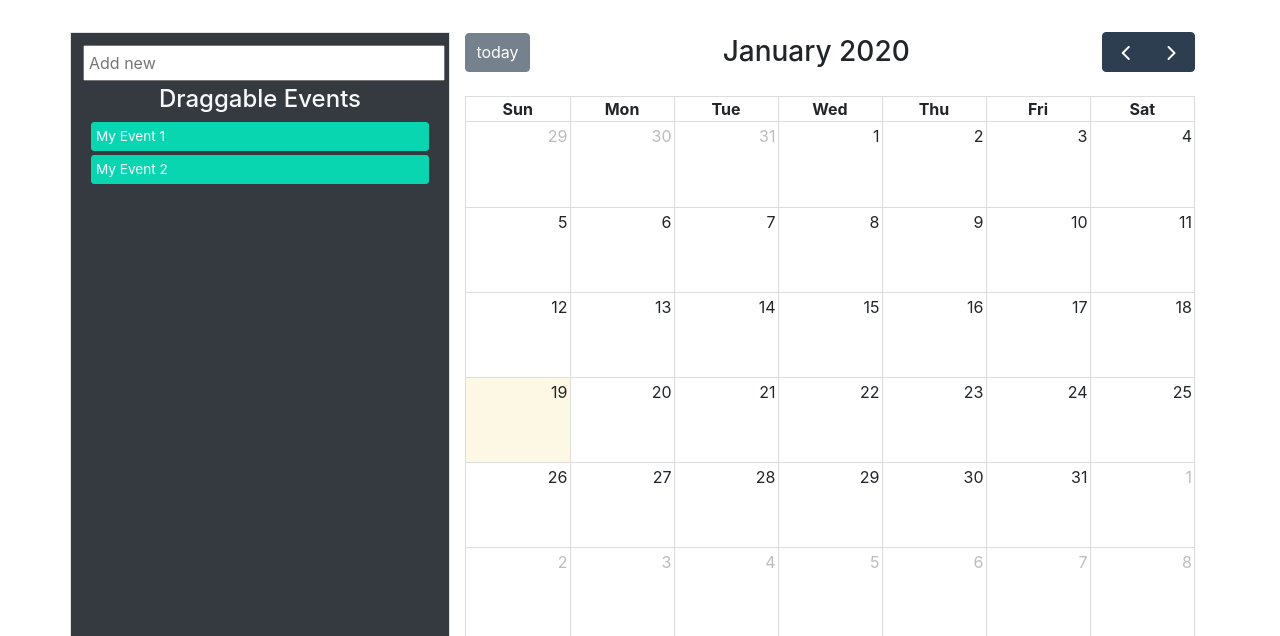
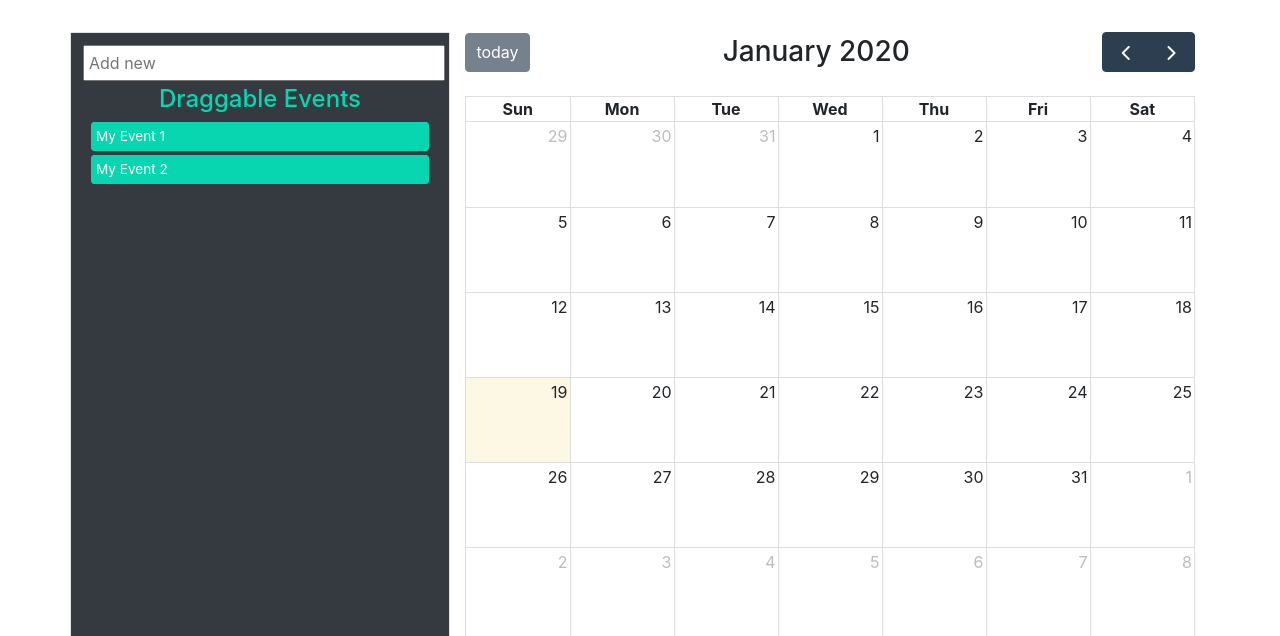
Before and after one commit to pwang1997/MediTrac, a PHP site: page / in a window 1280 px wide. Shown: the part 56-692 px from the top of the page. Run offline with PHP 8.4, Linux system fonts and the light colour scheme; lists and menus that the app fills with data are empty; some libraries are stand-ins or nearby versions.

Commit message:
spelling mistake
Signed-off-by: Courtney Gosselin <courtney@gosselin.io>

```diff
--- a/index.php
+++ b/index.php
@@ -10,7 +10,7 @@
                 <div class="col-4 container p-2 border bg-dark text-light">
                     <input type="text" placeholder="Add new" class="w-100 p-1 m-1">
                     <div id='external-events'>
-                        <h4 class="text-center" style="color: #08d6b0'; border: solid 1px #08d6b0">Draggable Events</h4>
+                        <h4 class="text-center" style="color: #08d6b0">Draggable Events</h4>
                         <div id='draggable-el' class='t-2 m-2'>
                             <div class="fc-event fc-draggable p-1 m-1" style="background-color: #08d6b0; border: solid 1px #08d6b0">My Event 1</div>
                             <div class='fc-event fc-draggable p-1 m-1' style="background-color: #08d6b0; border: solid 1px #08d6b0">My Event 2</div>
```
